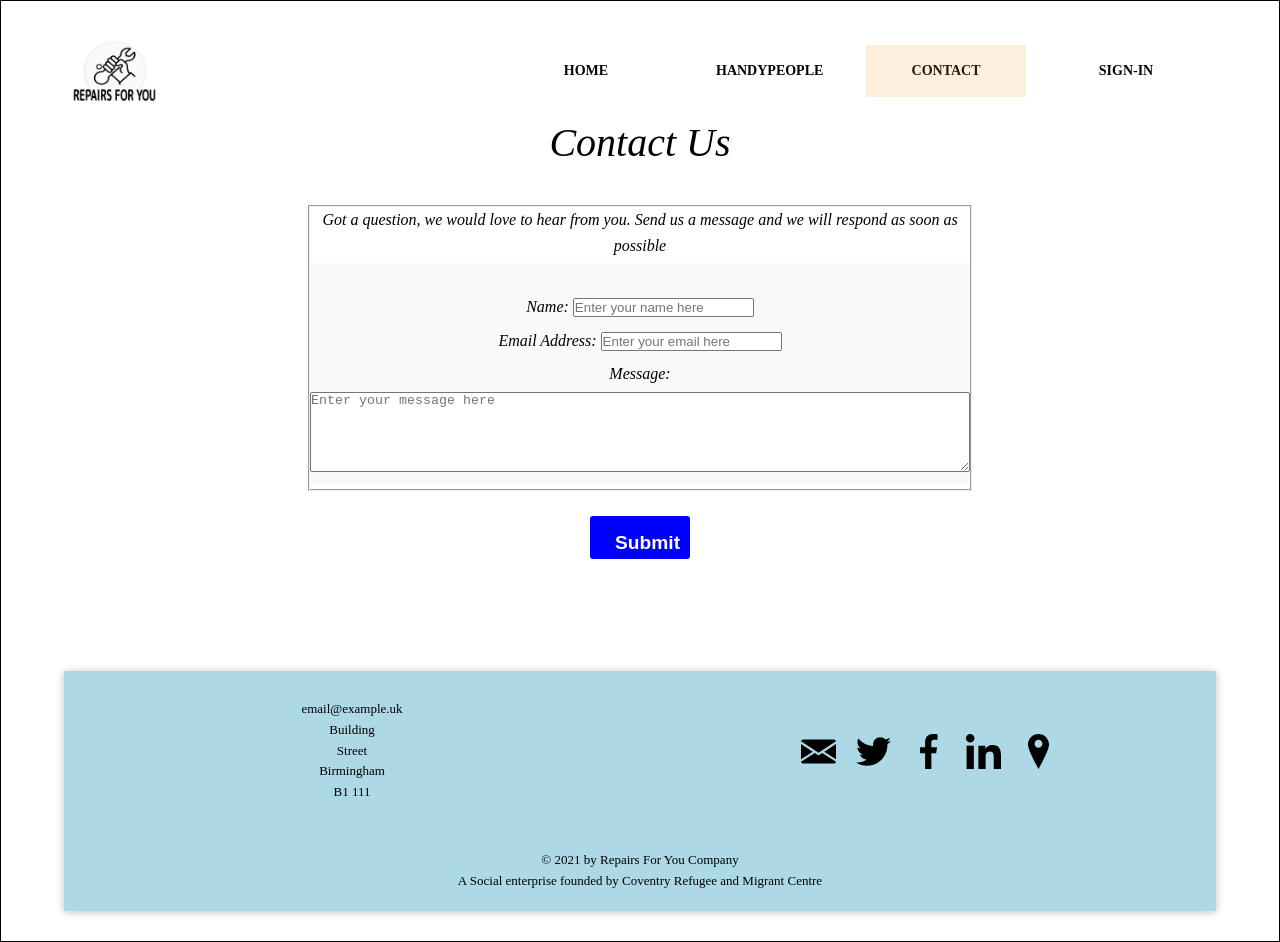
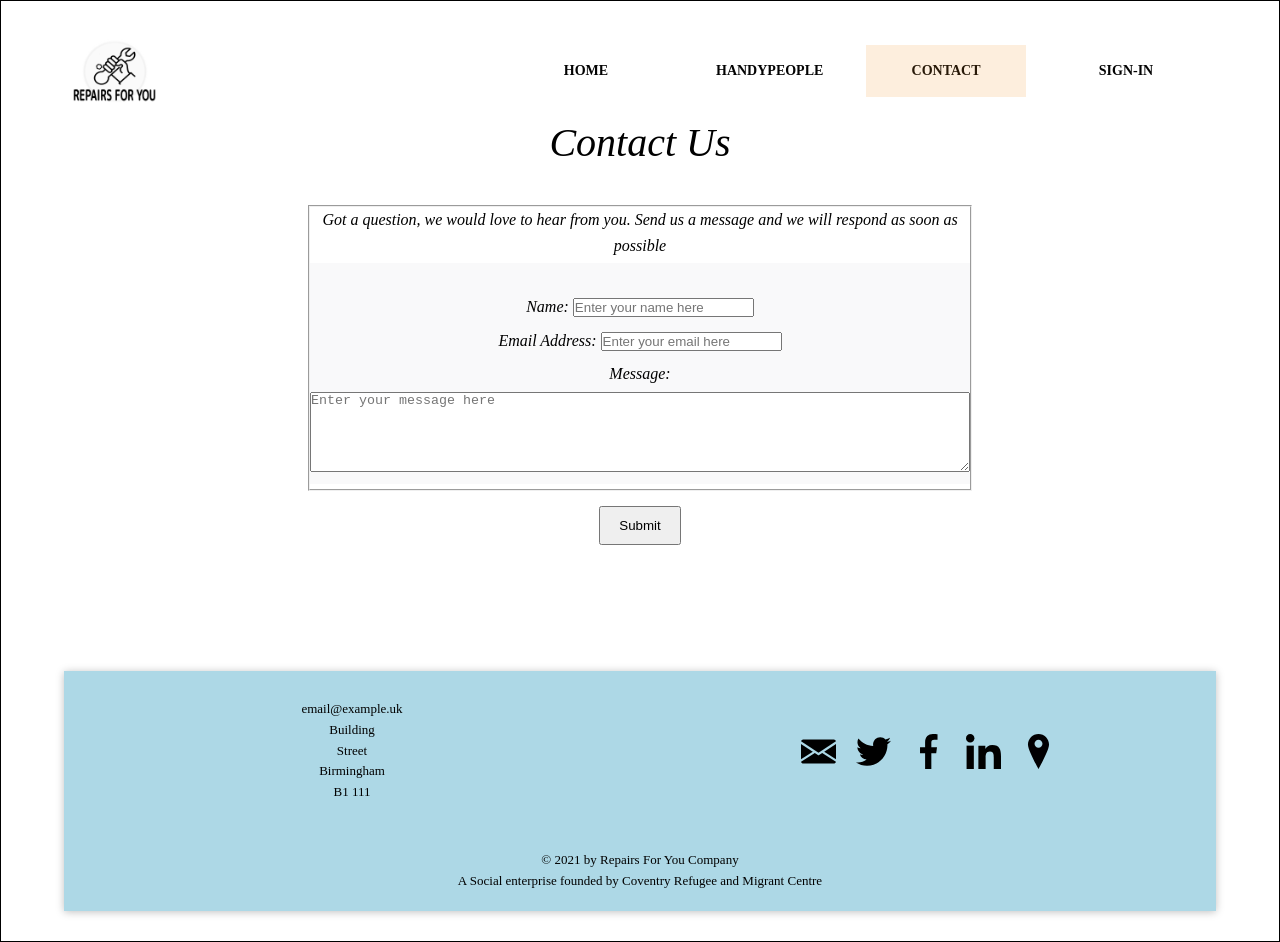
Before and after one commit to Pat-On/repairs_for_you, a React (Create React App) app in the folder client/: page /contact in a window 1280 px wide. Built offline with nearby package versions, Linux system fonts and the light colour scheme.

Commit message:
styling contact component

```diff
--- a/client/src/components/contact/Contact.css
+++ b/client/src/components/contact/Contact.css
@@ -14,3 +14,8 @@ h1{
 .input-fields-container{
     margin-top: 3rem;
 }
+
+.button-submit-form {
+    margin-top: 1rem;;
+    padding: 1rem 1.8rem;
+}
--- a/client/src/components/contact/Contact.js
+++ b/client/src/components/contact/Contact.js
@@ -61,7 +61,7 @@ export default function Contact() {
 
 					<div className="input-field">
 						<input
-							className="btn-primary"
+							className="button-submit-form"
 							type="submit"
 							id="buyer_name"
 							name="buyer_name"
```
